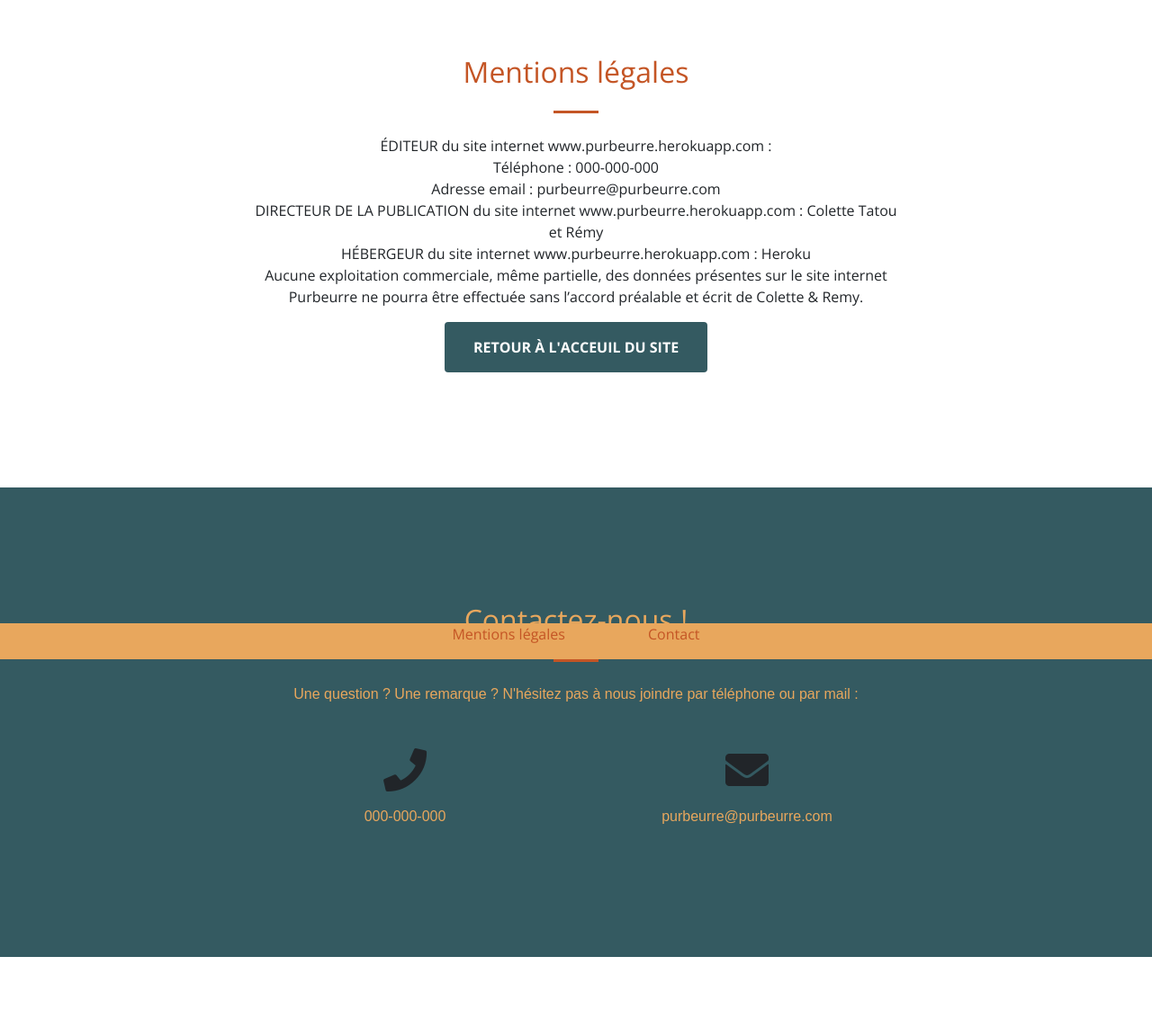
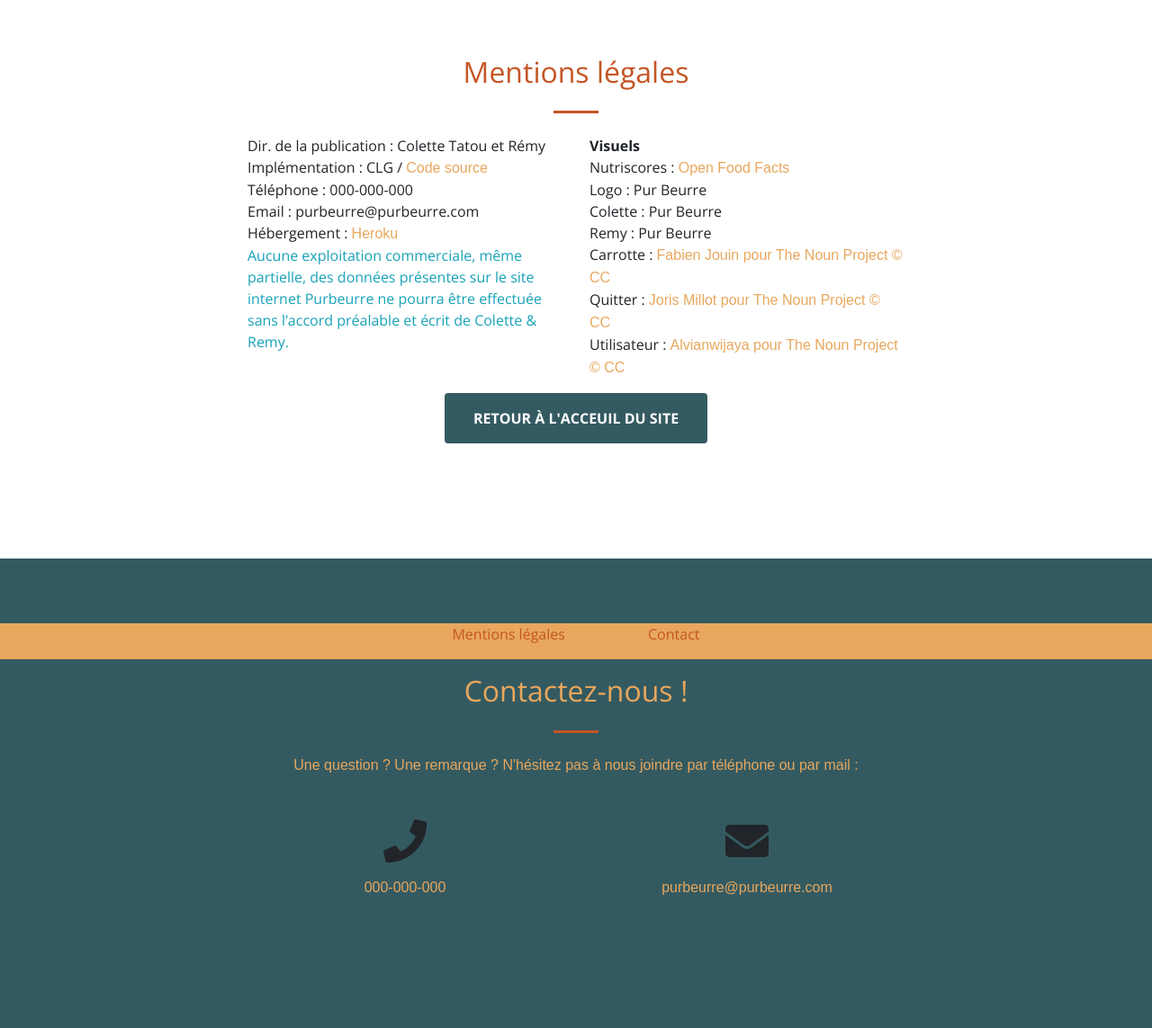
Before and after one commit to CoLoDot/Pur_beurre, a Django app: page /substitut/mentionslegales/ in a window 1280 px wide. Shown: the part 67-1210 px from the top of the page at 90% size. Before the commit the page ends 1131 px from the top, so only its background shows below. Run offline with Django 3.2, Linux system fonts and the light colour scheme; some libraries are stand-ins or nearby versions; some web fonts are replaced.

Commit message:
Update mentions légales, copyrights

```diff
--- a/substitut/templates/substitut/mentionslegales.html
+++ b/substitut/templates/substitut/mentionslegales.html
@@ -7,22 +7,39 @@
         <div class="col-lg-8 mx-auto text-center">
           <h2 class="section-heading">Mentions légales</h2>
           <hr class="my-4">
+            <div class="row">
+                <div class="col-lg-6 text-left">
+                    <ul class="list-unstyled">
+                        <li>Dir. de la publication :
+                            Colette Tatou et Rémy</li>
+                        <li>Implémentation : CLG / <a href="https://github.com/CoLoDot/Pur_beurre">Code source</a></li>
+                        <li>Téléphone : 000-000-000</li>
+                        <li>Email : purbeurre@purbeurre.com</li>
 
-                <ul class="list-unstyled">
-            <li>ÉDITEUR du site internet www.purbeurre.herokuapp.com :</li>
-            <li>Téléphone : 000-000-000</li>
-            <li>Adresse email : purbeurre@purbeurre.com</li>
-            <li>DIRECTEUR DE LA PUBLICATION du site internet www.purbeurre.herokuapp.com :
-                Colette Tatou et Rémy</li>
-            <li>HÉBERGEUR du site internet www.purbeurre.herokuapp.com :
-                Heroku</li>
-            <li>
-                Aucune exploitation commerciale, même partielle, des données présentes sur le site internet Purbeurre ne pourra être effectuée sans l’accord préalable et écrit de Colette & Remy.
-            </li>
-        </ul>
+                        <li>Hébergement : <a href="https://www.heroku.com/">Heroku</a> </li>
+                        <li class="text-info">
+                            Aucune exploitation commerciale, même partielle, des données présentes sur le site internet Purbeurre ne pourra être effectuée sans l’accord préalable et écrit de Colette & Remy.
+                        </li>
+                    </ul>
+                </div>
+                <div class="col-lg-6 text-left">
+                    <ul class="list-unstyled">
+                        <li><strong>Visuels</strong>
+                                <li>Nutriscores : <a href="https://fr.openfoodfacts.org/">Open Food Facts</a> </li>
+                                <li>Logo : Pur Beurre </li>
+                                <li>Colette : Pur Beurre</li>
+                                <li>Remy : Pur Beurre </li>
+                                <li>Carrotte : <a href="https://thenounproject.com/term/carrot/29691/">Fabien Jouin pour The Noun Project © CC </a> </li>
+                                <li>Quitter : <a href="https://thenounproject.com/search/?q=652650&i=652650">Joris Millot pour The Noun Project © CC </a></li>
+                                <li>Utilisateur : <a href="https://thenounproject.com/search/?q=1214549&i=1214549">Alvianwijaya pour The Noun Project © CC</a></li>
+
+                                </li>
+
+                    </ul>
+                </div>
 
 
-
+        </div>
           <a class="btn btn-primary btn-xl js-scroll-trigger" href="/">Retour à l'acceuil du site</a>
         </div>
       </div>
```
